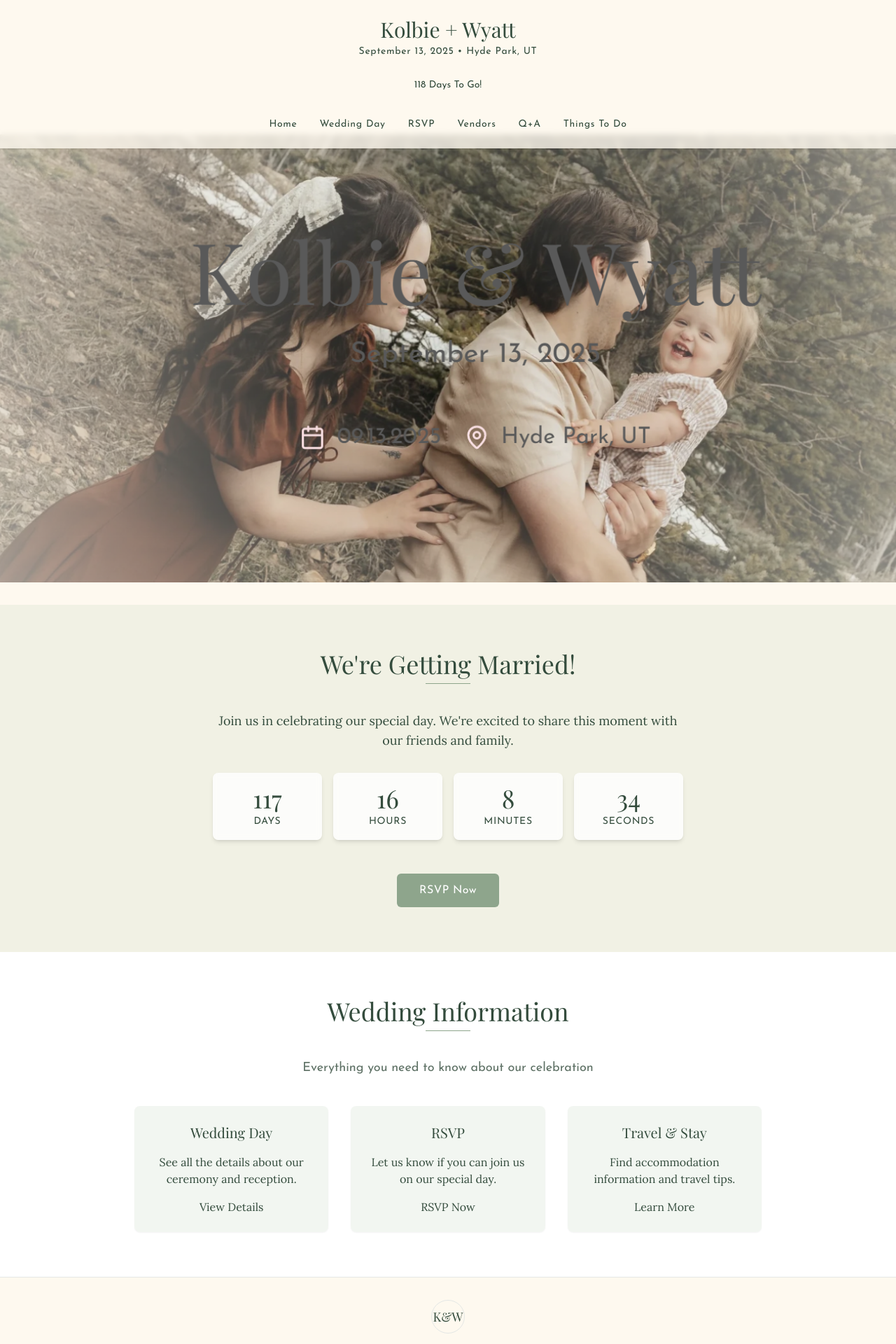
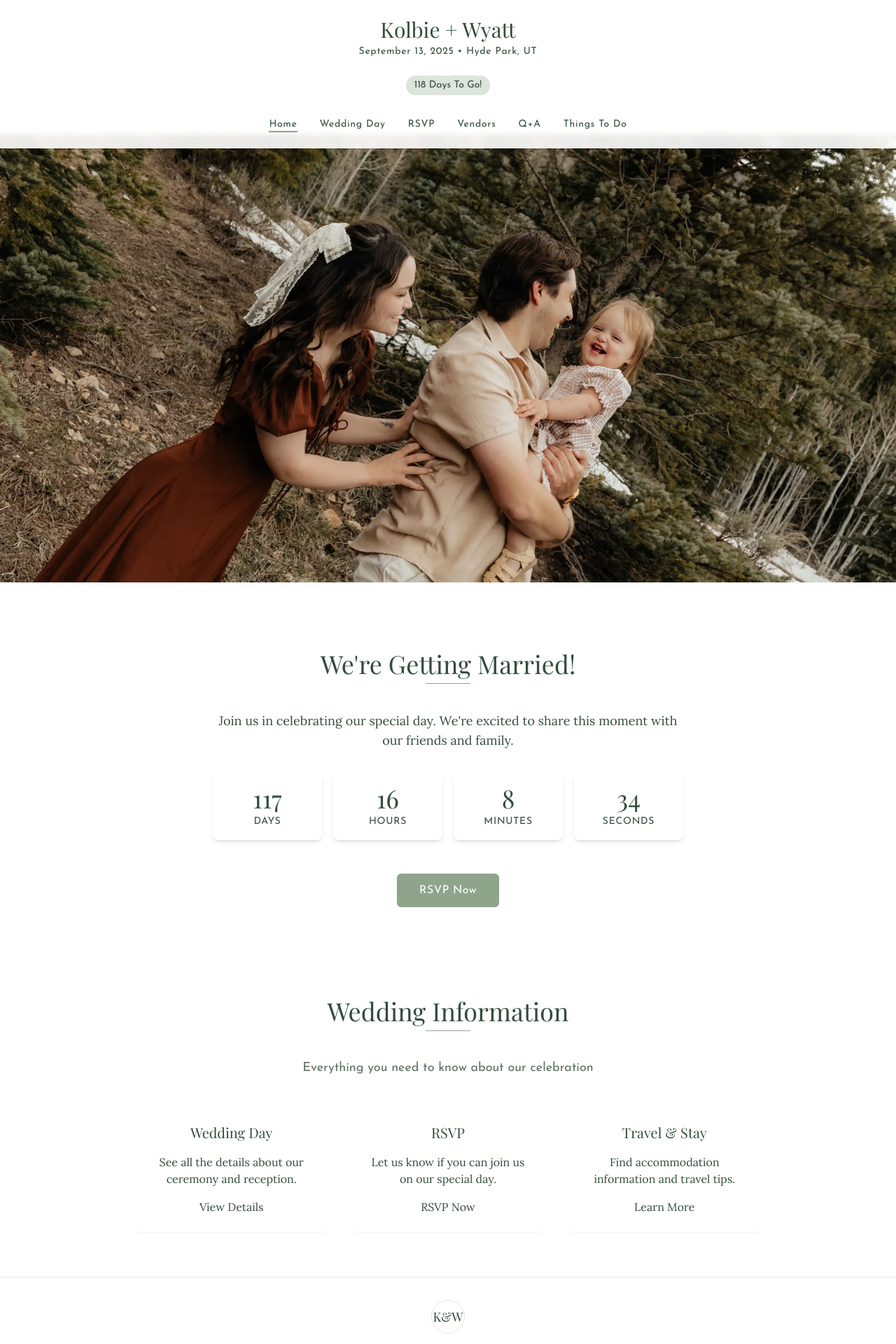
Before and after one commit to Mogul-Wingz/kolbie-and-wyatt-celebrate, a React (Vite) app: page / in a window 1280 px wide. Shown: the top 1920 px of the page at 70% size. Built offline with nearby package versions, Linux system fonts and the light colour scheme.

Commit message:
Refactor: Replace image and adjust theme colors
Replaced the hero image on the home page and adjusted the theme's white color to be more neutral.

```diff
--- a/src/components/layout/Header.tsx
+++ b/src/components/layout/Header.tsx
@@ -27,13 +27,13 @@ const Header = () => {
   ];
 
   return (
-    <header className="fixed top-0 left-0 right-0 z-50 bg-wedding-cream/80 backdrop-blur-sm shadow-sm">
+    <header className="fixed top-0 left-0 right-0 z-50 bg-white/90 backdrop-blur-sm shadow-sm">
       <div className="container mx-auto px-4 py-4 md:py-6">
         {/* Desktop Header */}
         <div className="hidden md:flex flex-col items-center justify-center">
           <h1 className="font-playfair text-3xl mb-1">Kolbie + Wyatt</h1>
           <p className="text-sm font-josefin tracking-wider mb-6">September 13, 2025 • Hyde Park, UT</p>
-          <p className="text-sm font-josefin mb-4 px-3 py-1 bg-wedding-blush/30 rounded-full">118 Days To Go!</p>
+          <p className="text-sm font-josefin mb-4 px-3 py-1 bg-wedding-sage/30 rounded-full">118 Days To Go!</p>
 
           <nav className="mt-4">
             <ul className="flex space-x-8 font-josefin text-sm tracking-wider">
@@ -41,8 +41,8 @@ const Header = () => {
                 <li key={link.path}>
                   <Link
                     to={link.path}
-                    className={`relative pb-1 hover:text-wedding-blush transition-colors ${
-                      location.pathname === link.path ? 'after:content-[""] after:block after:absolute after:bottom-0 after:left-0 after:w-full after:h-0.5 after:bg-wedding-blush' : ''
+                    className={`relative pb-1 hover:text-wedding-sage transition-colors ${
+                      location.pathname === link.path ? 'after:content-[""] after:block after:absolute after:bottom-0 after:left-0 after:w-full after:h-0.5 after:bg-wedding-sage' : ''
                     }`}
                   >
                     {link.name}
@@ -72,7 +72,7 @@ const Header = () => {
 
         {/* Mobile Menu */}
         {isMenuOpen && (
-          <div className="md:hidden absolute top-full left-0 right-0 bg-wedding-cream shadow-md py-4 animate-fade-in">
+          <div className="md:hidden absolute top-full left-0 right-0 bg-white shadow-md py-4 animate-fade-in">
             <nav>
               <ul className="flex flex-col space-y-4 font-josefin text-sm tracking-wider px-6">
                 {links.map((link) => (
@@ -80,7 +80,7 @@ const Header = () => {
                     <Link
                       to={link.path}
                       className={`block py-2 ${
-                        location.pathname === link.path ? 'text-wedding-blush' : ''
+                        location.pathname === link.path ? 'text-wedding-sage' : ''
                       }`}
                       onClick={closeMenu}
                     >
--- a/src/index.css
+++ b/src/index.css
@@ -75,7 +75,7 @@
   }
 
   body {
-    @apply bg-wedding-cream text-wedding-evergreen font-lora;
+    @apply bg-white text-wedding-evergreen font-lora;
   }
 
   h1, h2, h3, h4, h5, h6 {
@@ -105,5 +105,5 @@ html {
 }
 
 .hero-overlay {
-  background: radial-gradient(circle, rgba(255,255,255,0) 0%, rgba(254,249,239,0.4) 100%);
+  background: radial-gradient(circle, rgba(255,255,255,0) 0%, rgba(255,255,255,0.4) 100%);
 }
--- a/src/pages/Home.tsx
+++ b/src/pages/Home.tsx
@@ -12,7 +12,7 @@ const Home = () => {
       <section className="w-full">
         <div className="w-full">
           <img
-            src="/lovable-uploads/fbb8acdd-268e-4d52-b168-4906d6ec47b5.png"
+            src="/lovable-uploads/df2fad99-0fc8-49b0-864b-470e07764582.png"
             alt="Kolbie and Wyatt with their child"
             className="w-full h-[80vh] object-cover"
           />
@@ -20,7 +20,7 @@ const Home = () => {
       </section>
 
       {/* Introduction Section - Completely Separate from Hero Image */}
-      <section className="wedding-section bg-wedding-sage-hint/20 mt-8">
+      <section className="wedding-section bg-white mt-8">
         <div className="container mx-auto px-4">
           <SectionHeader title="We're Getting Married!" />
 
@@ -52,7 +52,7 @@ const Home = () => {
           />
 
           <div className="grid grid-cols-1 md:grid-cols-3 gap-8 max-w-4xl mx-auto">
-            <div className="bg-wedding-sage-hint/20 p-6 rounded-lg shadow-sm text-center">
+            <div className="bg-white p-6 rounded-lg shadow-sm text-center">
               <h3 className="font-playfair text-xl mb-4 text-wedding-evergreen">Wedding Day</h3>
               <p className="mb-4 text-wedding-dark">See all the details about our ceremony and reception.</p>
               <Link
@@ -63,7 +63,7 @@ const Home = () => {
               </Link>
             </div>
 
-            <div className="bg-wedding-sage-hint/20 p-6 rounded-lg shadow-sm text-center">
+            <div className="bg-white p-6 rounded-lg shadow-sm text-center">
               <h3 className="font-playfair text-xl mb-4 text-wedding-evergreen">RSVP</h3>
               <p className="mb-4 text-wedding-dark">Let us know if you can join us on our special day.</p>
               <Link
@@ -74,7 +74,7 @@ const Home = () => {
               </Link>
             </div>
 
-            <div className="bg-wedding-sage-hint/20 p-6 rounded-lg shadow-sm text-center">
+            <div className="bg-white p-6 rounded-lg shadow-sm text-center">
               <h3 className="font-playfair text-xl mb-4 text-wedding-evergreen">Travel & Stay</h3>
               <p className="mb-4 text-wedding-dark">Find accommodation information and travel tips.</p>
               <Link
--- a/tailwind.config.ts
+++ b/tailwind.config.ts
@@ -36,7 +36,7 @@ export default {
 					'sage': '#8EA58C',
 					'moss': '#738A6E',
 					'evergreen': '#344C3D',
-					'cream': '#FEF9EF',
+					'cream': '#FFFFFF',
 					'dark': '#344C3D',
 				},
 				primary: {
```
Also changed, not shown: public/lovable-uploads/df2fad99-0fc8-49b0-864b-470e07764582.png (added).
